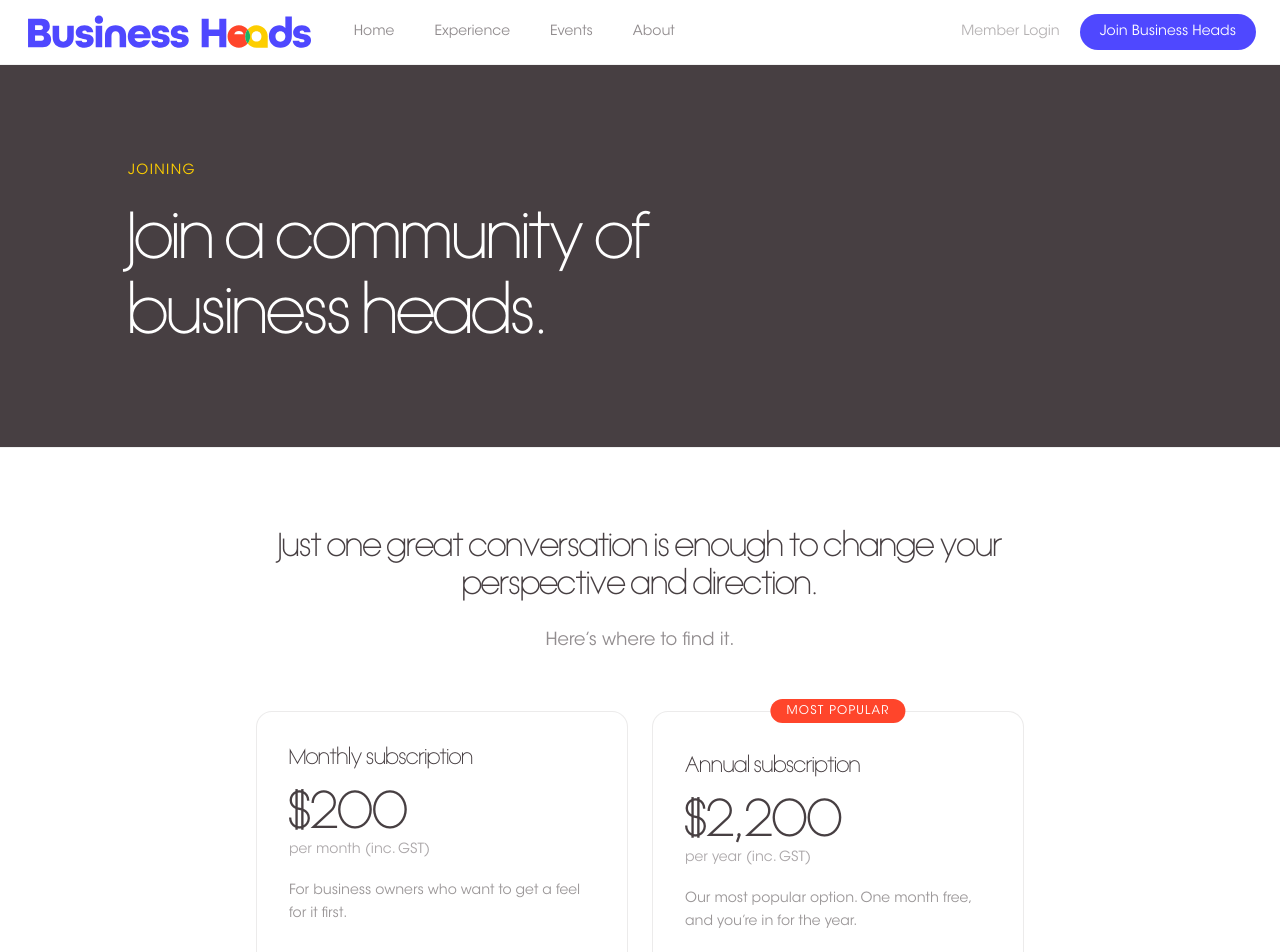
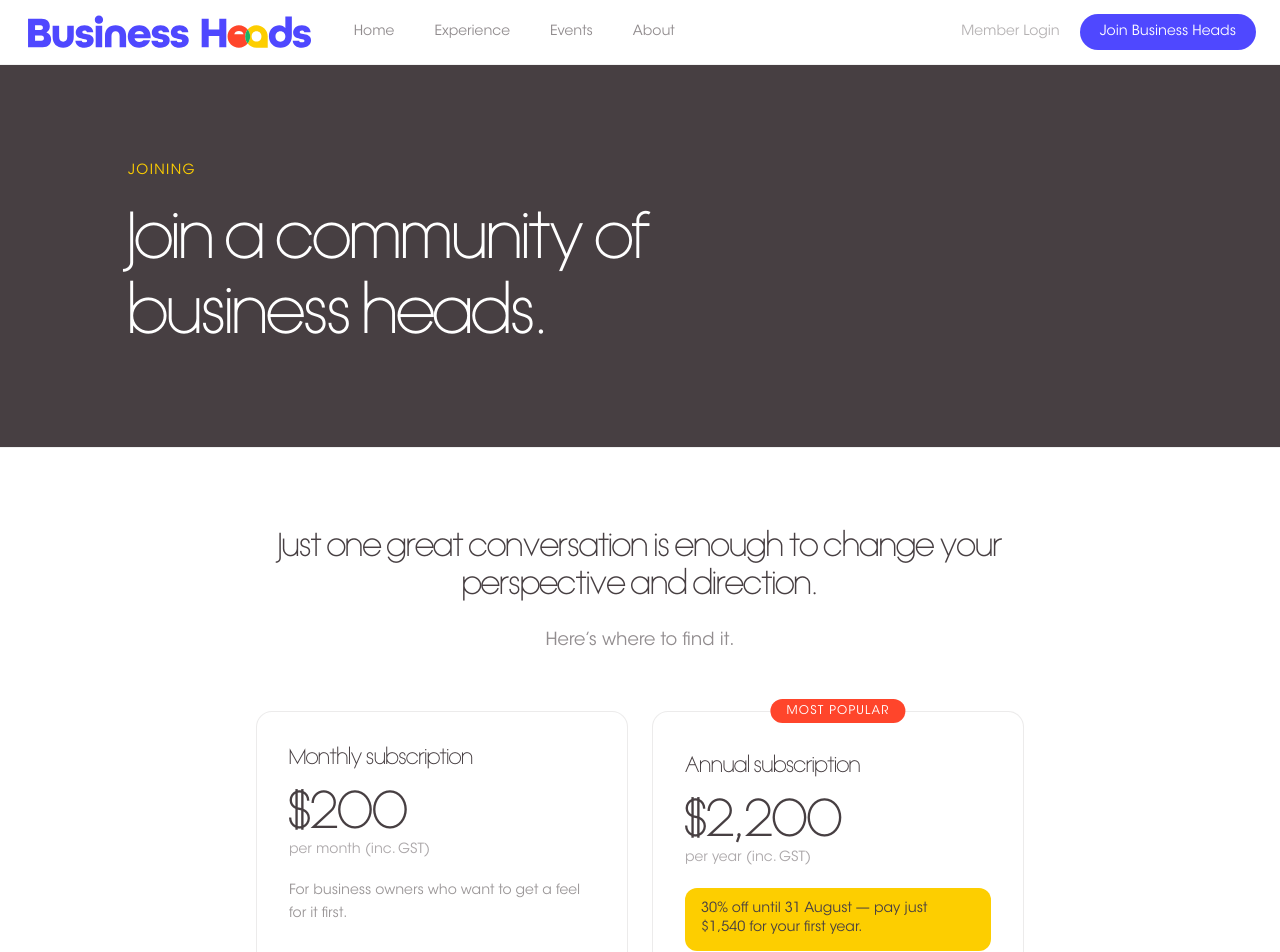
Before and after one commit to simplenimble/business-heads-website, a Next.js app: page /join in a window 1280 px wide. Shown: the top 952 px of the page. Built offline with nearby package versions, Linux system fonts and the light colour scheme.

Commit message:
Restore 30% off yellow band to annual card on join page
Co-Authored-By: Claude Sonnet 4.6 <noreply@anthropic.com>

```diff
--- a/app/join/page.tsx
+++ b/app/join/page.tsx
@@ -99,6 +99,11 @@ export default function JoinPage() {
             </h2>
             <span className="font-heading font-semibold text-5xl text-bh-charcoal mb-1" style={{ lineHeight: 1 }}>$2,200</span>
             <p className="font-body text-sm text-bh-charcoal/45 mb-5">per year (inc. GST)</p>
+            <div className="rounded-xl bg-bh-yellow px-4 py-3 mb-5">
+              <p className="font-body text-sm text-bh-charcoal font-semibold leading-snug">
+                30% off until 31 August — pay just $1,540 for your first year.
+              </p>
+            </div>
             <p className="font-body text-sm text-bh-charcoal/55 mb-6 leading-relaxed">
               Our most popular option. One month free, and you&rsquo;re in for the year.
             </p>
```
